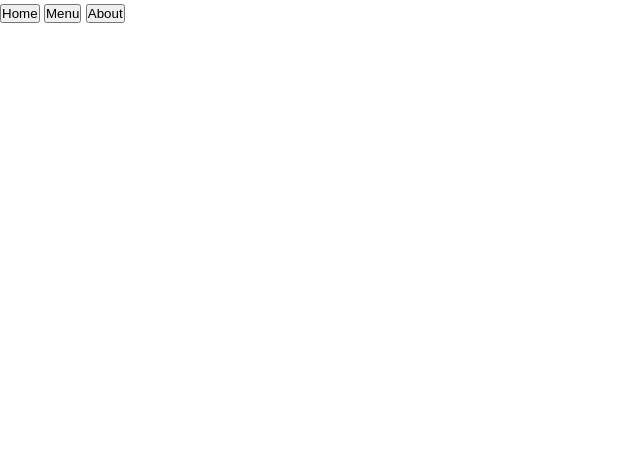
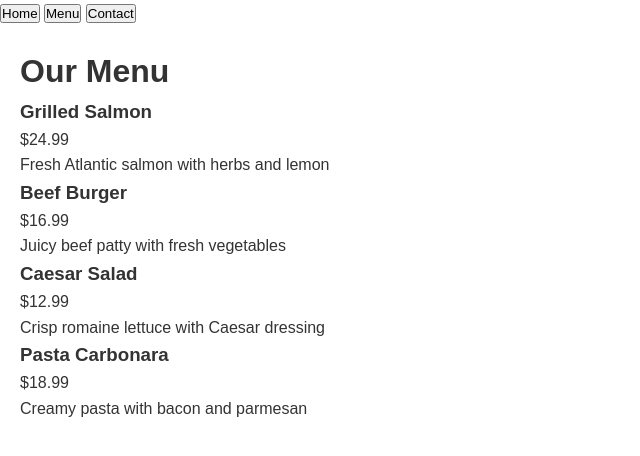
Before and after one commit to warlockobo/restaurantpage, a website built with webpack: page src/template.html in a window 1280 px wide. Both pictures are taken after a click on the button "Menu". Shown: the whole page, without its empty margins (0-640 px from the left). Built offline with nearby package versions, Linux system fonts and the light colour scheme.

Commit message:
set up tabbed browsing according to instructions

```diff
--- /dev/null
+++ b/src/contact.js
@@ -0,0 +1,41 @@
+export default function loadContact() {
+    const content = document.getElementById('content');
+
+    // Create main container
+    const contactDiv = document.createElement('div');
+    contactDiv.className = 'contact-content';
+
+    // Create contact title
+    const title = document.createElement('h1');
+    title.textContent = 'Contact Us';
+    title.className = 'contact-title';
+
+    // Create contact information
+    const contactInfo = document.createElement('div');
+    contactInfo.className = 'contact-info';
+
+    const phone = document.createElement('p');
+    phone.innerHTML = '<strong>Phone:</strong> (555) 123-4567';
+
+    const email = document.createElement('p');
+    email.innerHTML = '<strong>Email:</strong> info@amazingrestaurant.com';
+
+    const address = document.createElement('p');
+    address.innerHTML = '<strong>Address:</strong> 123 Main Street, City, State 12345';
+
+    const hours = document.createElement('p');
+    hours.innerHTML = '<strong>Hours:</strong> Monday - Sunday: 11:00 AM - 10:00 PM';
+
+    contactInfo.appendChild(phone);
+    contactInfo.appendChild(email);
+    contactInfo.appendChild(address);
+    contactInfo.appendChild(hours);
+
+    // Append elements to contact div
+    contactDiv.appendChild(title);
+    contactDiv.appendChild(contactInfo);
+
+    // Clear existing content and append new content
+    content.innerHTML = '';
+    content.appendChild(contactDiv);
+}
--- /dev/null
+++ b/src/home.js
@@ -0,0 +1,31 @@
+export default function loadHome() {
+    const content = document.getElementById('content');
+
+    // Create main container
+    const homeDiv = document.createElement('div');
+    homeDiv.className = 'home-content';
+
+    // Create restaurant name
+    const title = document.createElement('h1');
+    title.textContent = 'Amazing Restaurant';
+    title.className = 'restaurant-title';
+
+    // Create tagline
+    const tagline = document.createElement('p');
+    tagline.textContent = 'The best dining experience in town';
+    tagline.className = 'tagline';
+
+    // Create description
+    const description = document.createElement('p');
+    description.textContent = 'Welcome to our restaurant where we serve delicious food made with fresh, local ingredients. Come and experience our amazing menu!';
+    description.className = 'description';
+
+    // Append elements to home div
+    homeDiv.appendChild(title);
+    homeDiv.appendChild(tagline);
+    homeDiv.appendChild(description);
+
+    // Clear existing content and append new content
+    content.innerHTML = '';
+    content.appendChild(homeDiv);
+}
--- a/src/index.js
+++ b/src/index.js
@@ -1,4 +1,14 @@
 import './style.css';
+import loadHome from './home';
+import loadMenu from './menu';
+import loadContact from './contact';
 
+// Load home page by default
+loadHome();
+
+// Set up event listeners for tab switching
+document.getElementById('home-btn').addEventListener('click', loadHome);
+document.getElementById('menu-btn').addEventListener('click', loadMenu);
+document.getElementById('contact-btn').addEventListener('click', loadContact);
 
 console.log('Restaurant page loaded!');
--- /dev/null
+++ b/src/menu.js
@@ -0,0 +1,54 @@
+export default function loadMenu() {
+    const content = document.getElementById('content');
+
+    // Create main container
+    const menuDiv = document.createElement('div');
+    menuDiv.className = 'menu-content';
+
+    // Create menu title
+    const title = document.createElement('h1');
+    title.textContent = 'Our Menu';
+    title.className = 'menu-title';
+
+    // Create menu items
+    const menuItems = [
+        { name: 'Grilled Salmon', price: '$24.99', description: 'Fresh Atlantic salmon with herbs and lemon' },
+        { name: 'Beef Burger', price: '$16.99', description: 'Juicy beef patty with fresh vegetables' },
+        { name: 'Caesar Salad', price: '$12.99', description: 'Crisp romaine lettuce with Caesar dressing' },
+        { name: 'Pasta Carbonara', price: '$18.99', description: 'Creamy pasta with bacon and parmesan' }
+    ];
+
+    // Create menu container
+    const menuContainer = document.createElement('div');
+    menuContainer.className = 'menu-items';
+
+    menuItems.forEach(item => {
+        const menuItem = document.createElement('div');
+        menuItem.className = 'menu-item';
+
+        const itemName = document.createElement('h3');
+        itemName.textContent = item.name;
+        itemName.className = 'item-name';
+
+        const itemPrice = document.createElement('span');
+        itemPrice.textContent = item.price;
+        itemPrice.className = 'item-price';
+
+        const itemDescription = document.createElement('p');
+        itemDescription.textContent = item.description;
+        itemDescription.className = 'item-description';
+
+        menuItem.appendChild(itemName);
+        menuItem.appendChild(itemPrice);
+        menuItem.appendChild(itemDescription);
+        menuContainer.appendChild(menuItem);
+    });
+
+    // Append elements to menu div
+    menuDiv.appendChild(title);
+    menuDiv.appendChild(menuContainer);
+
+    // Clear existing content and append new content
+    content.innerHTML = '';
+    content.appendChild(menuDiv);
+}
--- a/src/template.html
+++ b/src/template.html
@@ -10,7 +10,7 @@
         <nav>
             <button id="home-btn">Home</button>
             <button id="menu-btn">Menu</button>
-            <button id="about-btn">About</button>
+            <button id="contact-btn">Contact</button>
         </nav>
     </header>
     <div id="content"></div>
--- a/webpack.config.js
+++ b/webpack.config.js
@@ -23,7 +23,7 @@ module.exports = {
   },
   plugins: [
     new HtmlWebpackPlugin({
-      template: './src/index.html',
+      template: './src/template.html',
     }),
   ],
 };
```
Also changed, not shown: package.json (+5 -4 lines), src/loadPage.js (added, +14 -0 lines), 1 other file.
